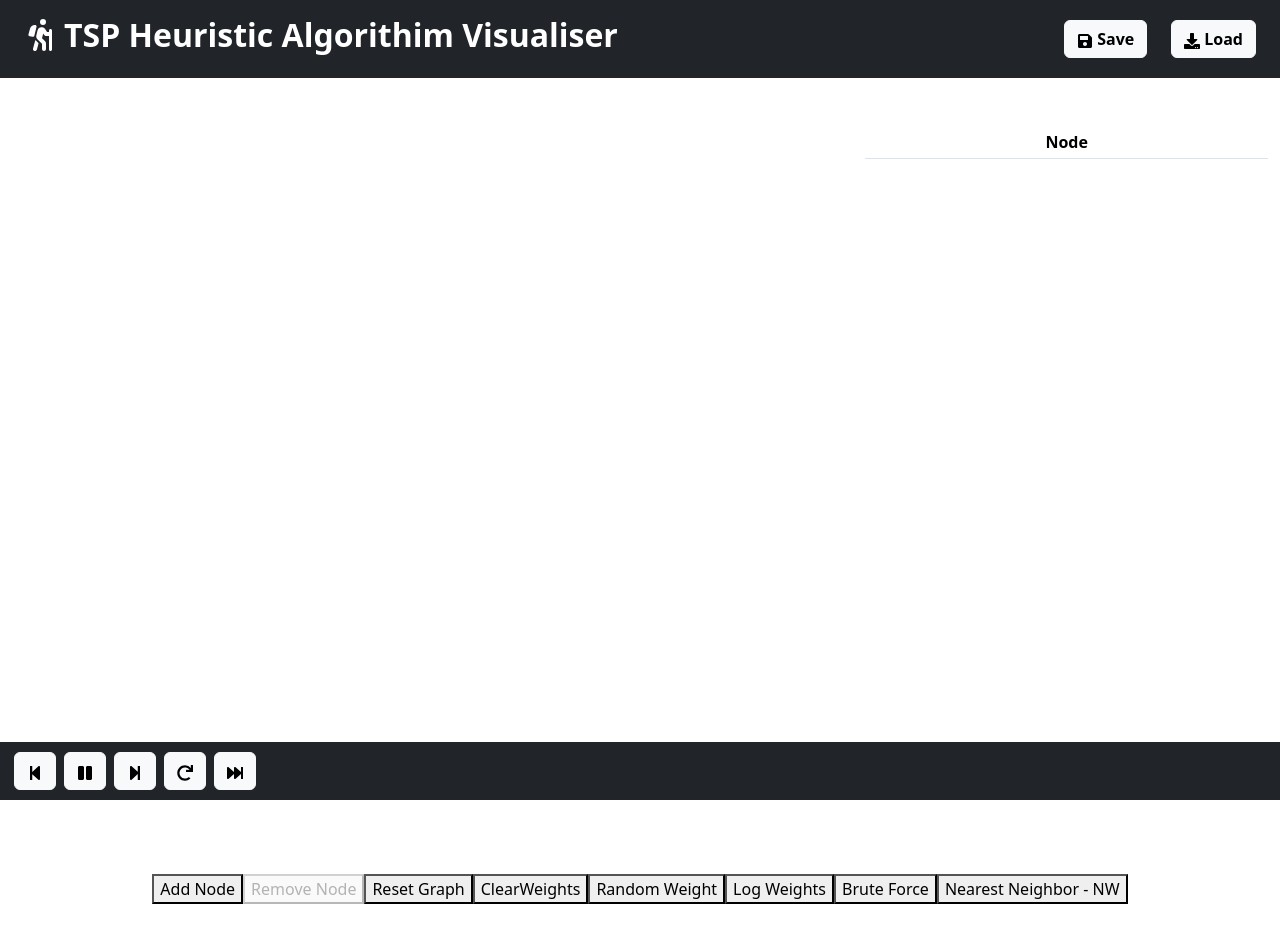
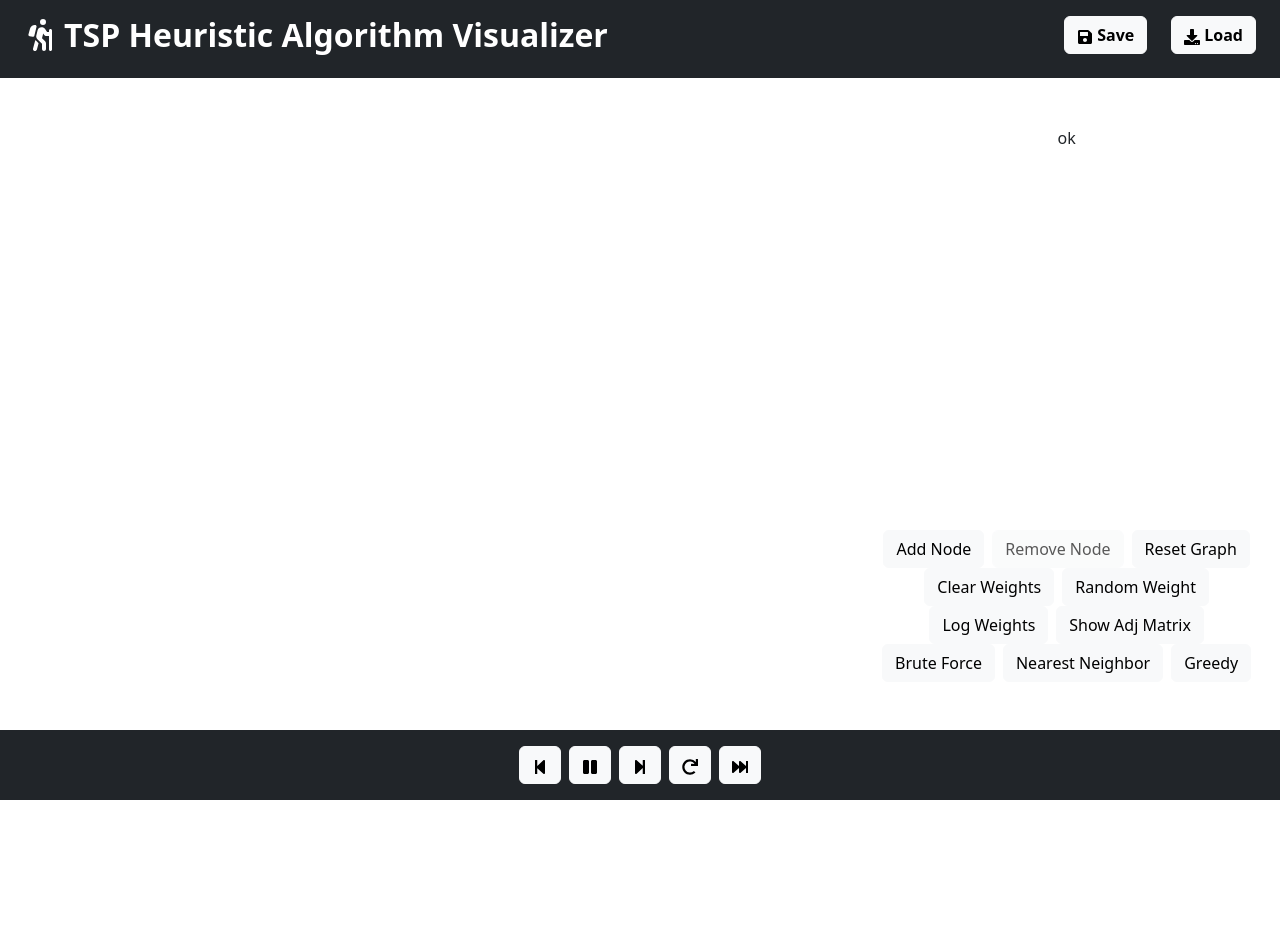
Before and after one commit to kmousaa/TSP-visualiser, a React (Create React App) app in the folder my-app/: page / in a window 1280 px wide. Shown: the top 926 px of the page. After the commit the page ends 800 px from the top, so only its background shows below. Built offline with nearby package versions, Linux system fonts and the light colour scheme.

Commit message:
Greedyb done

```diff
--- a/my-app/src/components/App.js
+++ b/my-app/src/components/App.js
@@ -24,6 +24,9 @@ function App() {
   const [altSteps, setAltSteps] = useState([]);
   const [consideredStep, setConsideredStep] = useState([]);
 
+  // Keeps track if we sould show or hide adj matrix
+  const [showAdjacencyMatrix, setShowAdjacencyMatrix] = useState(false);
+
   return (
     <div className="App">
 
@@ -47,6 +50,8 @@ function App() {
         setPresentTour={setPresentTour}
         consideredStep={consideredStep}
         setConsideredStep={setConsideredStep}
+        showAdjacencyMatrix={showAdjacencyMatrix}
+        setShowAdjacencyMatrix={setShowAdjacencyMatrix}
       />
     </div>
   );
--- a/my-app/src/components/Graph.js
+++ b/my-app/src/components/Graph.js
@@ -1,13 +1,15 @@
 import { useEffect, useState } from "react";
 import { generateNodeCoordinates, renderCustomNode } from "../utils/GraphUtil";
-import { NearestNeighborTSP, bruteForceTSP } from "./TspAlgorithims";
+import { NearestNeighborTSP, BruteForceTSP, GreedyTSP } from "./TspAlgorithims";
 import { FaSave, FaDownload, FaPlay, FaPause, FaStepForward, FaStepBackward, FaRedo, FaFastForward } from 'react-icons/fa';
 import { FaPersonHiking } from "react-icons/fa6";
 import "../utils/Graph.css";
 
 
 // Represents the graph and its adjacency matrix
-function Graph ({numNodes, setNumNodes, adjacencyMatrix, setAdjacencyMatrix, bestTour, setBestTour, bestWeight, setBestWeight , stepNum, setStepNum , steps, setSteps , altSteps, setAltSteps , presentTour, setPresentTour , consideredStep, setConsideredStep}) {
+function Graph ({numNodes, setNumNodes, adjacencyMatrix, setAdjacencyMatrix, bestTour, setBestTour, bestWeight, setBestWeight , stepNum, setStepNum , steps, setSteps , altSteps, setAltSteps , presentTour, setPresentTour , consideredStep, setConsideredStep, showAdjacencyMatrix, setShowAdjacencyMatrix}) {
+
+  // USe ffect that updates when showAdjacencyMatrix changes
 
     // Function to restart states
     const resetBestTour = () => {
@@ -79,6 +81,19 @@ function Graph ({numNodes, setNumNodes, adjacencyMatrix, setAdjacencyMatrix, bes
       console.log("Number of Nodes: " + numNodes)
       console.log("Adjacency Matrix:");
       console.log(adjacencyMatrix);
+
+      console.log("Adjacency Matrix with dupes removed: ");
+      // log an adjanecy matrix with duplicate weihts removed e.g for symetry 1-0 and 0-1 have the same weight
+      // 1-0 is same as 0-1 so we remove one of them
+      var adjMarixNoDupes = {};
+      for (const [edge, weight] of Object.entries(adjacencyMatrix)) {
+        const [node1, node2] = edge.split('-').map(Number);
+        if (node1 < node2) {
+          adjMarixNoDupes[`${node1}-${node2}`] = weight;
+        }
+      }
+      console.log(adjMarixNoDupes);
+
       console.log("Adj matrix generated: ");
       console.log(generateAdjacencyMatrix());
       console.log("BEST TOUR: ");
@@ -95,6 +110,8 @@ function Graph ({numNodes, setNumNodes, adjacencyMatrix, setAdjacencyMatrix, bes
       console.log(stepNum)
       console.log("PRESENT TOUR: ");
       console.log(presentTour)
+      console.log("SHOW ADJ MATRIX: ");
+      console.log(showAdjacencyMatrix)
       console.log(" --------------- END LOG --------------- ")
     };
 
@@ -160,6 +177,10 @@ function Graph ({numNodes, setNumNodes, adjacencyMatrix, setAdjacencyMatrix, bes
       setAdjacencyMatrix(newWeights);
     };
 
+    const showAdjMatrix = () => {
+      setShowAdjacencyMatrix(!showAdjacencyMatrix);
+    };
+
 
     // Function to render the adjacency matrix as a table onto the screen
 
@@ -167,6 +188,7 @@ function Graph ({numNodes, setNumNodes, adjacencyMatrix, setAdjacencyMatrix, bes
     const renderAdjacencyMatrix = () => {
       const adjacencyMatrix = generateAdjacencyMatrix();
       return (
+          showAdjacencyMatrix ? (
           <div className="table-responsive">
               <table id="adjMatrix" className="table  table-sm adjacency-matrix">
                   <thead>
@@ -208,6 +230,7 @@ function Graph ({numNodes, setNumNodes, adjacencyMatrix, setAdjacencyMatrix, bes
                   </tbody>
               </table>
           </div>
+      ) : <div> ok </div>
       );
     };
 
@@ -235,13 +258,18 @@ function Graph ({numNodes, setNumNodes, adjacencyMatrix, setAdjacencyMatrix, bes
     }
 
     // When clicking an edge in the graph, select the adjacnecy matrix input
-    const SelectAdjMatrix = (e,node1, node2) => {
+    const SelectAdjMatrix = (e, node1, node2) => {
+      setShowAdjacencyMatrix(true);
+      setTimeout(() => {
         const inputId = `${node1}-${node2}`;
         const inputElement = document.getElementById(inputId);
         if (inputElement) {
           inputElement.focus(); // Focus on the input element
         }
+      }, 1); // Delay to make sure adjancecy matrix shown if hidden
+
     };
+
 
     // Move forwards in the TSP simulation
     const nextStep = () => {
@@ -298,7 +326,7 @@ function Graph ({numNodes, setNumNodes, adjacencyMatrix, setAdjacencyMatrix, bes
     const generateTSPHandler = (tspAlgorithm) => {
       return () => {
         tspAlgorithm(resetBestTour, numNodes, adjacencyMatrix, setBestTour, setBestWeight , setSteps, setAltSteps ,setStepNum , setConsideredStep);
-        logWeights();
+
       };
     };
 
@@ -309,25 +337,22 @@ function Graph ({numNodes, setNumNodes, adjacencyMatrix, setAdjacencyMatrix, bes
 
     // Render the graph and adjacency matrix
     return (
-
       <div className="Graph">
         {/* Title bar */}
-        <div className="title-bar bg-dark p-3 px-4 d-flex align-items-center justify-content-between">
+        <div className="title-bar bg-dark p-3 px-4 d-flex justify-content-between">
           <div>
             {/* Styled title */}
-                <h2 className="text-white fw-bold d-flex align-items-center">
+            <h2 className="text-white fw-bold d-flex align-items-center justify-content-between">
               <FaPersonHiking className="me-2" />
-                    <span>TSP Heuristic Algorithim Visualiser</span>
+              <span>TSP Heuristic Algorithm Visualizer</span>
             </h2>
           </div>
-
           <div>
-                {/* Save button with icon */}
+            {/* Save and load buttons with icons */}
             <button className="btn btn-light mx-4" onClick={saveGraph}>
               <FaSave className="me-1" />
               <span className="fw-bold">Save</span>
             </button>
-                {/* Load button with icon */}
             <button className="btn btn-light" onClick={loadGraph} >
               <FaDownload className="me-1" />
               <span className="fw-bold">Load</span>
@@ -335,9 +360,8 @@ function Graph ({numNodes, setNumNodes, adjacencyMatrix, setAdjacencyMatrix, bes
           </div>
         </div>
 
-
-        <div className="container-fluid">
-        <div className="row">
+        <div className="container-fluid d-flex flex-column">
+          <div className="row flex-grow-1">
             {/* Graph */}
             <div className="col-lg-8">
              <svg width="700" height="700">
@@ -396,13 +420,14 @@ function Graph ({numNodes, setNumNodes, adjacencyMatrix, setAdjacencyMatrix, bes
 
           {/* Render all alternate connections */}
           {currentAltStep && currentAltStep.map((altNode, index) => {
-          console.log("ALT STEPS: ", altSteps, "INDEX: ", index);
+
             const currentNode = steps[steps.length - 1]; // Get the current node
             const x1 = nodeCoordinates[currentNode].x;
             const y1 = nodeCoordinates[currentNode].y;
             const x2 = nodeCoordinates[altNode].x;
             const y2 = nodeCoordinates[altNode].y;
             const color = "#30bbd1";
+
             return (
               <line
                 key={`${currentNode}-${altNode}`}
@@ -420,17 +445,23 @@ function Graph ({numNodes, setNumNodes, adjacencyMatrix, setAdjacencyMatrix, bes
             );
         })}
 
+
+
           {/* make every line inside best tour red */}
           { steps.map((node, index) => {
-          if (index < steps.length - 1) {
-            const node1 = steps[index];
-            const node2 = steps[index + 1];
+
+
+
+
+              // if tour is a set [node1: 1, node2: 2] then we can use node1 and node2 to get the x and y coordinates
+              if (Array.isArray(node)) {
+                const node1 = node[0];
+                const node2 = node[1];
                 const x1 = nodeCoordinates[node1].x;
                 const y1 = nodeCoordinates[node1].y;
                 const x2 = nodeCoordinates[node2].x;
                 const y2 = nodeCoordinates[node2].y;
                  const color = presentTour ? "#ff0000" : "#ff8a27";
-
                 return (
                   <line
                     key={`${node1}-${node2}`}
@@ -444,81 +475,94 @@ function Graph ({numNodes, setNumNodes, adjacencyMatrix, setAdjacencyMatrix, bes
                     onClick={(e) => { SelectAdjMatrix(e,node1,node2); }}
                     onMouseOut={(e) => { e.target.style.stroke = color; }}
                   />
-
                 );
               }
+              else{
+
+                if (index < steps.length - 1) {
+                  const node1 = steps[index];
+                  const node2 = steps[index + 1];
+                  const x1 = nodeCoordinates[node1].x;
+                  const y1 = nodeCoordinates[node1].y;
+                  const x2 = nodeCoordinates[node2].x;
+                  const y2 = nodeCoordinates[node2].y;
+                  const color = presentTour ? "#ff0000" : "#ff8a27";
+                  return (
+                    <line
+                      key={`${node1}-${node2}`}
+                      x1={x1}
+                      y1={y1}
+                      x2={x2}
+                      y2={y2}
+                      stroke={color}
+                      strokeWidth="4"
+                      onMouseMove={(e) => { showWeightedEdges(e, node1,node2)}}
+                      onClick={(e) => { SelectAdjMatrix(e,node1,node2); }}
+                      onMouseOut={(e) => { e.target.style.stroke = color; }}
+                    />
+                  );
+
+                }
+              }
+
+
           })}
 
           {/* Render nodes */}
           {renderNodes()}
 
-
-
              </svg>
             </div>
 
             {/* Adjacency Matrix */}
-          <div className="col-lg-4 py-5">
-            <div className="adjacency-matrix-containe">
+            <div className="col-lg-4 py-5 d-flex flex-column justify-content-between">
+              <div className="adjacency-matrix-container">
               {renderAdjacencyMatrix()}
+              </div>
+
+              {/* Additional buttons */}
+              <div className="buttons mt-auto">
+                {/* Graph Operations */}
+                <div>
+                  <button onClick={() => addNode()} className="btn btn-light mx-1">Add Node</button>
+                  <button onClick={() => removeNode()} disabled={numNodes === 0} className="btn btn-light mx-1">Remove Node</button>
+                  <button onClick={() => resetGraph()} className="btn btn-light mx-1">Reset Graph</button>
+                  <button onClick={() => clearWeights()} className="btn btn-light mx-1">Clear Weights</button>
+                  <button onClick={() => generateRandomWeights()} className="btn btn-light mx-1">Random Weight</button>
+                  <button onClick={() => logWeights()} className="btn btn-light mx-1">Log Weights</button>
+                  <button onClick={() => showAdjMatrix()} className="btn btn-light mx-1">Show Adj Matrix</button>
+                </div>
+
+                {/* TSP algorithms */}
+                <div>
+                  <button onClick={generateTSPHandler(BruteForceTSP)} className="btn btn-light mx-1">Brute Force</button>
+                  <button onClick={generateTSPHandler(NearestNeighborTSP)} className="btn btn-light mx-1">Nearest Neighbor</button>
+                  <button onClick={generateTSPHandler(GreedyTSP)} className="btn btn-light mx-1">Greedy</button>
+                </div>
+
+                {/* Display the best tour and its weight */}
+                <div>
+                  <p1 id="weight" className="text-white mx-1">Selected weight: NA</p1>
+                  <p1 className="text-white mx-1">Best Tour: {bestTour}</p1>
+                  <p1 className="text-white mx-1">Tour length: {bestTour.length}</p1>
+                  <p1 className="text-white mx-1">Best Weight: {bestWeight}</p1>
+                </div>
               </div>
             </div>
           </div>
 
-        <div className="col-lg-4"/>
-
-
-
-        <div className="title-bar bg-dark d-flex align-items-center " style={{ position: 'absolute', bottom: 0, left: 0, width: '100%', padding: '10px', backgroundColor: 'black' }}>
+          {/* Control buttons */}
+          <div className="title-bar bg-dark d-flex align-items-center justify-content-center fixed-bottom w-100 p-3">
             <button className="btn btn-light mx-1" onClick={prevStep}><FaStepBackward /></button>
-                <button className="btn btn-light mx-1" ><FaPause /></button>
+            <button className="btn btn-light mx-1"><FaPause /></button>
             <button className="btn btn-light mx-1" onClick={nextStep}><FaStepForward /></button>
             <button className="btn btn-light mx-1" onClick={restart}><FaRedo /></button>
             <button className="btn btn-light mx-1" onClick={fastForward}><FaFastForward /></button>
           </div>
-
         </div>
-
-        <br/> <br/> <br/> <br/>
-        <div className="buttons">
-
-          {/* Graph Operations */}
-          <button onClick={() => addNode()}>Add Node</button>
-          <button onClick={() => removeNode()} disabled={numNodes === 0}> Remove Node </button>
-          <button onClick={() => resetGraph()}>Reset Graph</button>
-          <button onClick={() => clearWeights()}>ClearWeights</button>
-          <button onClick={() => generateRandomWeights()}>Random Weight</button>
-          <button onClick={() => logWeights()}>Log Weights</button>
+      </div>
+    );
+  }
 
 
-          {/* TSP algorithms */}
-          <button onClick={generateTSPHandler(bruteForceTSP)}>Brute Force</button>
-          <button onClick={generateTSPHandler(NearestNeighborTSP)}>Nearest Neighbor - NW</button>
-          <br/> <br/>
-          <button onClick={nextStep} > Next Step</button>
-          <button onClick={prevStep} > Previous Step</button>
-          <button > Play </button>
-          <button> Stop </button>
-          <button onClick={restart} > BB </button>
-          <button onClick ={fastForward}> FF </button>
-
-          <br/> <br/> <br/> <br/>
-
-          {/* Display the best tour and its weight */}
-          <p1 id = "weight">Selected weight: NA </p1>
-          <br/>
-          <p1>Best Tour: {bestTour} </p1>
-          <br/>
-          <p1> Tour length: {bestTour.length} </p1>
-          <br/>
-          <p1>Best Weight: {bestWeight} </p1>
-
-        </div>
-
-      </div>
-    );
-
-
-  }
-
   export default Graph;
--- a/my-app/src/components/TspAlgorithims.js
+++ b/my-app/src/components/TspAlgorithims.js
@@ -1,8 +1,8 @@
 // Contains TSP algorithms
-import { permutations, getAdjacentNodes , tourWeight} from "../utils/GraphUtil";
+import { permutations, getAdjacentNodes , tourWeight, sortDictionary, removeDupeDict} from "../utils/GraphUtil";
 
 
-export const bruteForceTSP = (resetBestTour,numNodes , adjacencyMatrix, setBestTour, setBestWeight) => {
+export const BruteForceTSP = (resetBestTour,numNodes , adjacencyMatrix, setBestTour, setBestWeight) => {
     resetBestTour();
 
     var possible_tours = permutations([...Array(numNodes).keys()]); // Generate all possible tours
@@ -34,6 +34,7 @@ export const NearestNeighborTSP = (resetBestTour,numNodes , adjacencyMatrix, set
     var tour = [start];
     var weight = 0;
 
+    // Consider the nodes we can visit
     var considered = [];
     var current = tour[tour.length - 1];
     var adjNodes = getAdjacentNodes(current, adjacencyMatrix)
@@ -61,11 +62,9 @@ export const NearestNeighborTSP = (resetBestTour,numNodes , adjacencyMatrix, set
         tour.push(minNode);
 
 
-        // if we are in 2nd last node
         if(i === numNodes - 2){
-            // put back to start into concidred
+            // We can only consider the last node in the last step
             considered.push([start]);
-
         }
         else{
             considered.push(adjNodes.filter(node => !tour.includes(node)));
@@ -76,19 +75,121 @@ export const NearestNeighborTSP = (resetBestTour,numNodes , adjacencyMatrix, set
     weight += adjacencyMatrix[`${tour[tour.length - 1]}-${start}`];
     tour.push(start);
 
-    var current = tour[tour.length - 1];
-    var adjNodes = getAdjacentNodes(current, adjacencyMatrix)
-    considered.push(adjNodes.filter(node => !tour.includes(node)));
 
-
-    setConsideredStep(considered);
-    setBestTour(tour);
+    // Show the sequence of nodes in the tour
     setBestTour(tour);
     setBestWeight(weight);
+    // In every step of the tour, show what nodes we considered along the way
+    setConsideredStep(considered);
+
+    // Initialise the steps to 1 in order to show the first step of simulating the algorithim
     setSteps([tour[0]]);
-
     setAltSteps(prevSteps => [...prevSteps, considered[0]]);
     setCurrentStep(1);
 
     return weight;
 };
+
+
+
+export const GreedyTSP= (resetBestTour,numNodes , adjacencyMatrix, setBestTour, setBestWeight, setSteps , setAltSteps ,setCurrentStep, setConsideredStep) => {
+    resetBestTour();
+
+    // Remove duplicates and sort the adjacency matrix by weight (smallest weight first)
+    var adjMarixNoDupes = removeDupeDict(adjacencyMatrix);
+    var sortedAdjMatrix = sortDictionary(adjMarixNoDupes);
+    console.log("Sorted Adjacency Matrix: ");
+    console.log(sortedAdjMatrix);
+
+    var tour = [];
+    var stop = false;
+
+    while (!stop) {
+
+        console.log("Tour: ");
+        console.log(tour);
+
+        console.log("sorted Adj Matrix")
+        console.log(sortedAdjMatrix);
+
+        let smallestEdge = null;
+        let smallestWeight = Infinity;
+
+        // Find the smallest edge in sortedAdjMatrix
+        for (const [edge, weight] of Object.entries(sortedAdjMatrix)) {
+            if (weight < smallestWeight) {
+                smallestWeight = weight;
+                smallestEdge = edge;
+            }
+        }
+
+        if (smallestEdge) {
+
+            // split into two nodes
+            let smallNode1 = parseInt(smallestEdge.split('-')[0]);
+            let smallnode2 = parseInt(smallestEdge.split('-')[1]);
+
+            if (tour.length + 1 === numNodes) {
+                console.log("LIT")
+               // That signafies that we have complete tour
+               console.log("NAMBER ONE: ", tour[0][0])
+                console.log("NAMBER TWO: ", smallNode1)
+
+
+               if (tour[0][0] === smallNode1) {
+
+                    const [node1, node2] = smallestEdge.split('-').map(Number);
+                    tour.push([ node1, node2 ]);
+                    delete sortedAdjMatrix[smallestEdge];
+                    stop = true; // Stop the loop if we hae valid tour
+
+                    console.log("We have a valid tour");
+               }
+               else{
+                    delete sortedAdjMatrix[smallestEdge]; // This is not the node we want
+                    console.log("This aint what we want pt 1");
+               }
+            }
+
+            else{
+
+                if (tour.length > 2 && tour[0].node1 === smallnode2) {
+                    delete sortedAdjMatrix[smallestEdge]; // This is not the node we want
+
+                    console.log("TOUR: ", tour);
+                    console.log("NODE 1: ", tour[0][0]);
+                    console.log("NODE 2: ", tour[tour.length - 1][1]);
+                    console.log("This aint what we want pt 2");
+                }
+                else{
+                    const [node1, node2] = smallestEdge.split('-').map(Number);
+                    tour.push([ node1, node2 ]);
+                    delete sortedAdjMatrix[smallestEdge];
+                    console.log("This is what we want ");
+                }
+            }
+
+        } else {
+            stop = true; // Stop the loop if no smallest edge is found
+        }
+    }
+
+    console.log("Tour: ");
+    console.log(tour);
+    console.log("sorted Adj Matrix")
+    console.log(sortedAdjMatrix);
+
+    // Show the sequence of nodes in the tour
+    setBestTour(tour);
+    // setBestWeight(weight);
+    // In every step of the tour, show what nodes we considered along the way
+    // setConsideredStep(considered);
+    // Initialise the steps to 1 in order to show the first step of simulating the algorithim
+    setSteps([tour[0]]);
+    // setAltSteps(prevSteps => [...prevSteps, considered[0]]);
+    setCurrentStep(1);
+
+
+
+
+};
--- a/my-app/src/utils/Graph.css
+++ b/my-app/src/utils/Graph.css
@@ -1,3 +1,4 @@
+
 .table-responsive {
   max-width: 600px; /* Set the maximum width of the container */
   max-height: 400px; /* Set the maximum height of the container */
@@ -5,9 +6,9 @@
 }
 
 .adjacency-matrix {
-  width: max-content; /* Set the width based on content */
+  width: auto; /* Set the width based on content */
   min-width: 100%; /* Ensure a minimum width for the table */
-  table-layout: fixed; /* Ensure fixed layout for consistent column width */
+  table-layout: auto ; /* Ensure fixed layout for consistent column width */
 }
 
 .adjacency-matrix th,
@@ -15,6 +16,6 @@
   white-space: nowrap; /* Prevent text wrapping */
   overflow: hidden; /* Hide overflowing content */
   text-overflow: ellipsis; /* Display ellipsis for overflowed content */
-  padding: 8px; /* Add padding for better readability */
+  padding: 15px; /* Add padding for better readability */
   min-width: 80px; /* Set minimum width for columns */
 }
```
Also changed, not shown: my-app/src/utils/GraphUtil.js (+43 -0 lines). Lines whose indentation alone changed are shown as unchanged.
